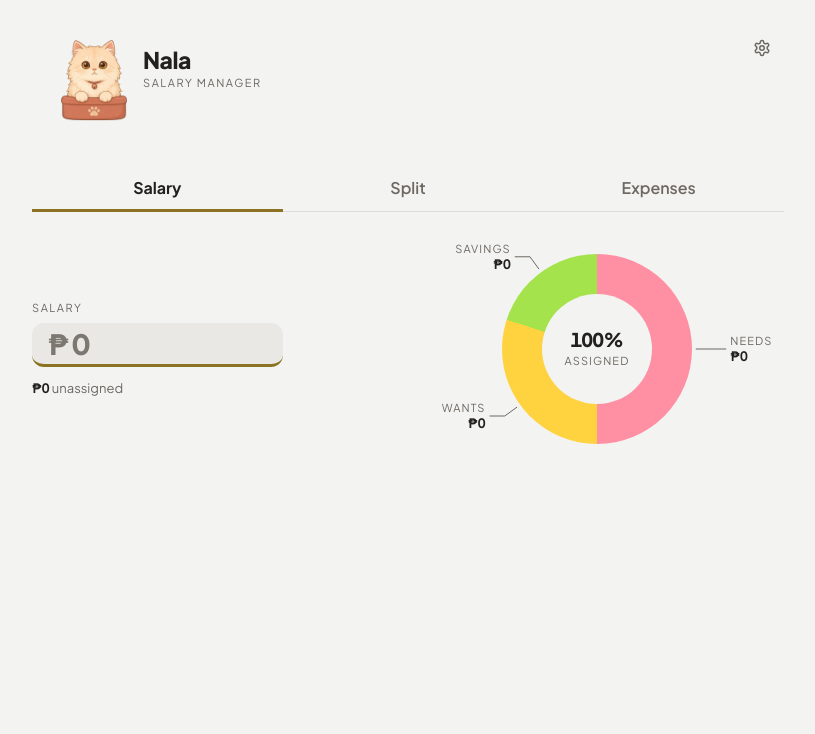
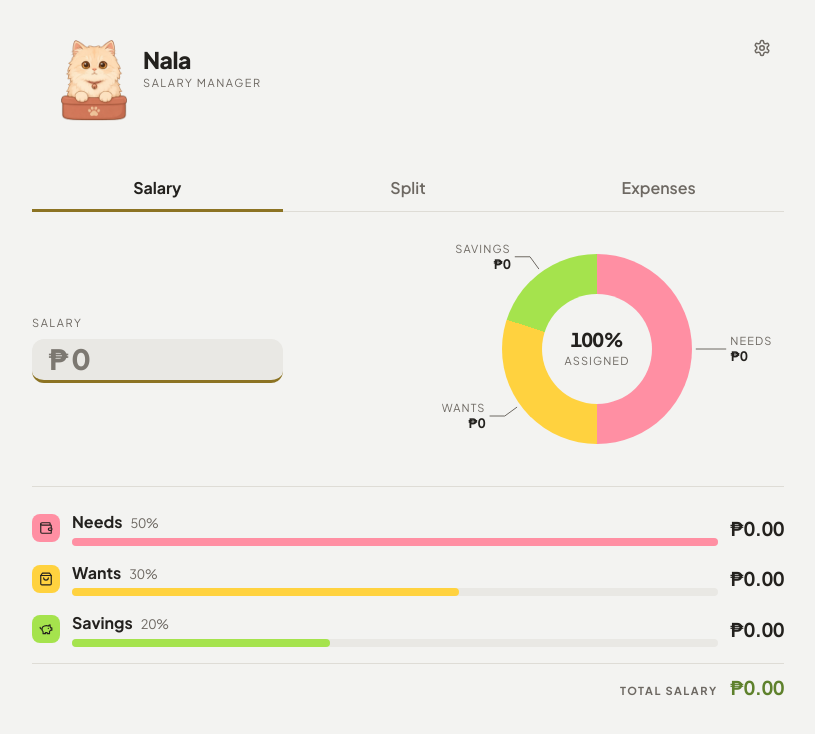
Before and after one commit to jiro1106/salary-manager, a React (Vite) app: page / in a window 1280 px wide. Shown: the top 734 px of the page, without its empty margins (232-1047 px from the left). Built offline with nearby package versions, Linux system fonts and the light colour scheme.

Commit message:
Break the salary down by category and drop the unassigned line
Ranked rows under the dial show each category's share as a bar,
its percent beside the name, and its peso amount, closed by a
green total salary.

```diff
--- a/src/components/PaydayHeader.tsx
+++ b/src/components/PaydayHeader.tsx
@@ -1,9 +1,10 @@
 import { useEffect, useLayoutEffect, useRef, useState } from "react";
 import { X } from "lucide-react";
 import CutDial from "./CutDial";
+import CategoryMark from "./CategoryMark";
 import IconButton from "./IconButton";
 import type { Category } from "../types";
-import { pesoRound, share } from "../lib/format";
+import { pct, peso, share } from "../lib/format";
 import { MAX_PESO_DIGITS, arrowStep, sanitizeDecimal } from "../lib/numberInput";
 
 interface PaydayHeaderProps {
@@ -136,7 +137,15 @@ export default function PaydayHeader({
   // real amount that happens to be zero.
   const isBlank = rawValue === "" || Number(rawValue) === 0;
 
+  // Largest first, so the list reads as a ranking. Bars are scaled to the
+  // biggest share rather than to 100%, so small splits still get length.
+  const ranked = [...categories].sort(
+    (a, b) => (Number(b.percent) || 0) - (Number(a.percent) || 0),
+  );
+  const top = Math.max(...ranked.map((c) => Number(c.percent) || 0), 0);
+
   return (
+    <>
     <section className="flex items-center justify-between gap-split narrow:flex-col narrow:items-stretch">
       <div className="min-w-0">
         <p className="text-label uppercase tracking-caps text-ink-soft">
@@ -210,16 +219,6 @@ export default function PaydayHeader({
           )}
         </span>
 
-        {/* Over 100% is reported by the banner below, so this only ever
-            counts what is still free to assign. */}
-        {categories.length > 0 && (
-          <p className="mt-3 text-meta text-ink-soft">
-            <span className="font-display font-bold text-ink">
-              {pesoRound(Math.max(0, share(salary, 100 - totalPercent)))}
-            </span>{" "}
-            unassigned
-          </p>
-        )}
       </div>
 
       {/* No categories: the card collapses to the salary alone. */}
@@ -235,5 +234,39 @@ export default function PaydayHeader({
         </div>
       )}
     </section>
+
+    {categories.length > 0 && (
+      <ul aria-label="Salary by category" className="mt-stack border-t border-line pt-4">
+        {ranked.map((c) => (
+          <li
+            key={c.id}
+            className="grid grid-cols-[auto_minmax(0,1fr)_auto] items-center gap-x-3 py-2"
+            style={{ "--c": c.color } as React.CSSProperties}
+          >
+            <CategoryMark icon={c.icon} />
+            <div className="min-w-0">
+              <div className="flex items-baseline gap-2">
+                <span className="truncate text-ui font-bold text-ink">{c.name}</span>
+                <span className="flex-none text-meta text-ink-soft">{pct(c.percent)}%</span>
+              </div>
+              <div aria-hidden="true" className="mt-1 h-2 rounded-full bg-sunk">
+                <div
+                  className="h-full rounded-full bg-cat transition-[width] duration-mid ease-paper"
+                  style={{ width: `${top ? ((Number(c.percent) || 0) / top) * 100 : 0}%` }}
+                />
+              </div>
+            </div>
+            <b className="font-display text-title font-bold text-ink tabular-nums">
+              {peso(share(salary, c.percent))}
+            </b>
+          </li>
+        ))}
+        <li className="mt-2 flex items-baseline justify-end gap-3 border-t border-line pt-3">
+          <span className="text-label font-bold uppercase tracking-caps text-ink-soft">Total salary</span>
+          <b className="font-display text-title font-bold text-lime-deep tabular-nums">{peso(salary)}</b>
+        </li>
+      </ul>
+    )}
+    </>
   );
 }
```
